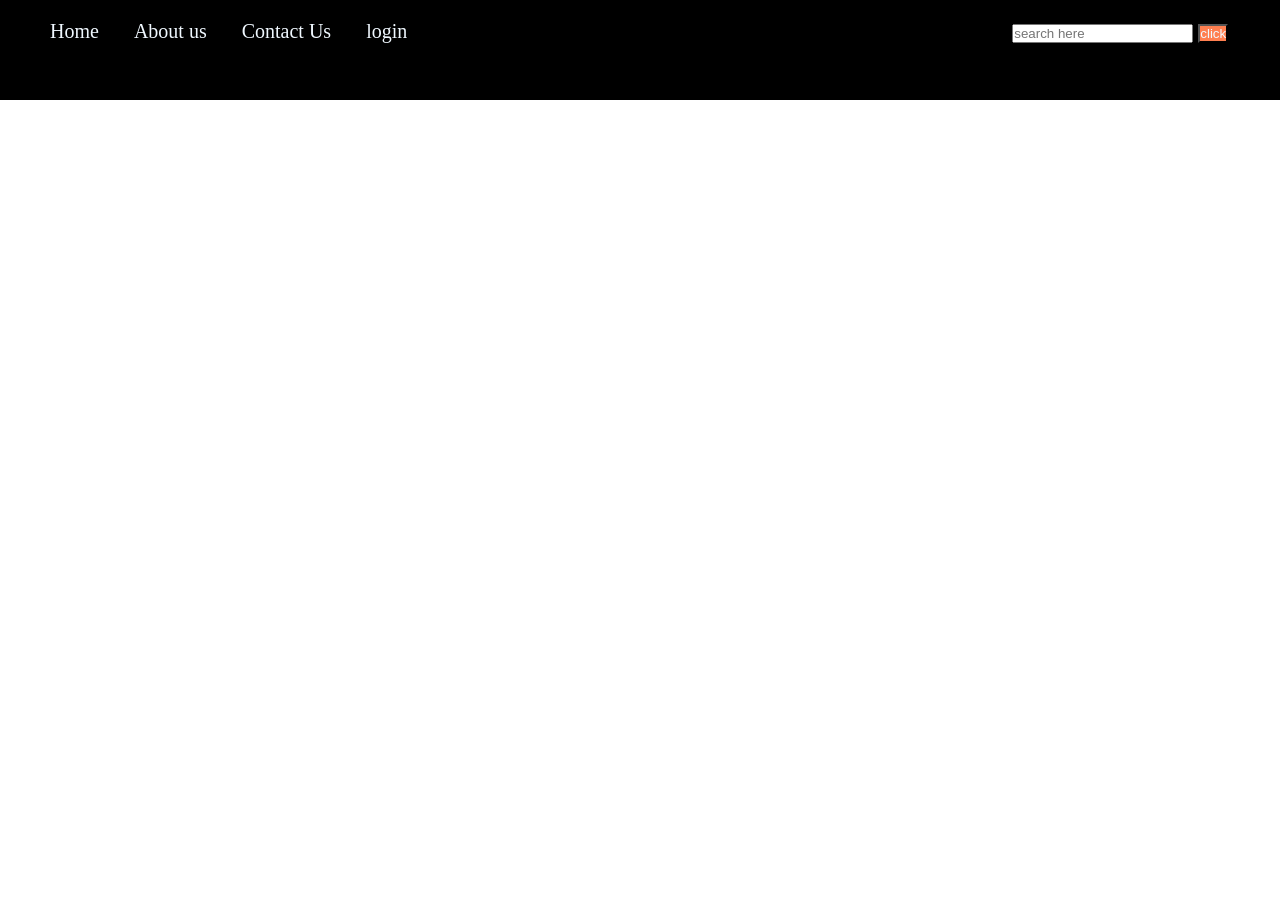
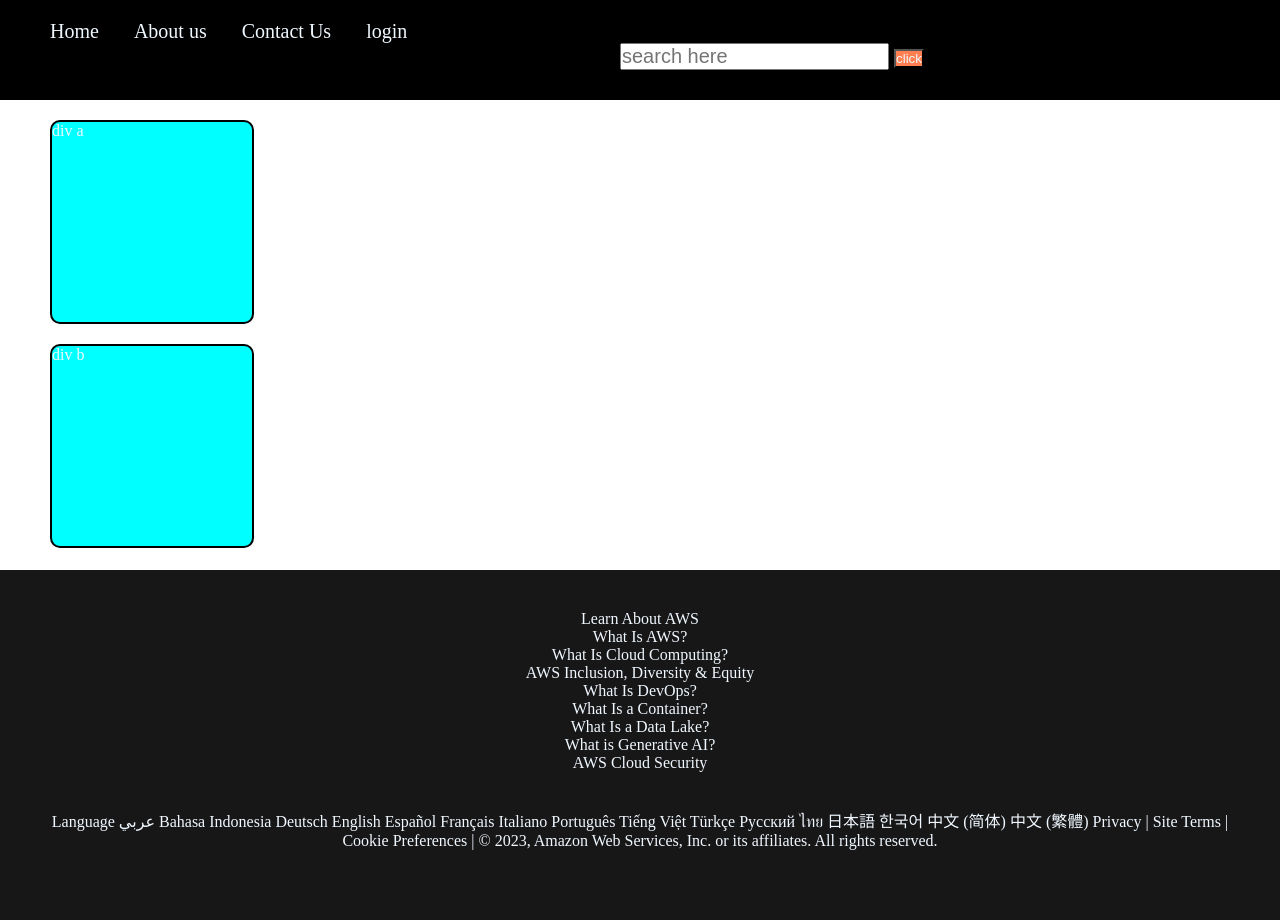
Before and after one commit to harshdamhase/CSS-master, a plain HTML site: page display/nav.html in a window 1280 px wide. Before the commit the page ends 800 px from the top, so only its background shows below. Drawn offline with Linux system fonts and the light colour scheme.

Commit message:
footer created

```diff
--- a/display/nav.html
+++ b/display/nav.html
@@ -16,11 +16,45 @@
             <a href="#contact us">Contact Us</a>
             <a href="#login">login</a>
 
-            <input type="text" placeholder="search here" class="search"/>
+            <input type="text" placeholder="search here" class="search" />
             <button class="btn">click</button>
         </nav>
+    </div>
+<div class="content">
+    <div class="box">
+        div a
+    </div>
 
+    <div class="box">
+        div b
     </div>
+
+</div>
+
+
+
+
+
+    <footer class="ftr">
+        <p class="ftr-heading">Learn About AWS<br />
+            What Is AWS?<br />
+            What Is Cloud Computing?<br />
+            AWS Inclusion, Diversity & Equity<br />
+            What Is DevOps?<br />
+            What Is a Container?<br />
+            What Is a Data Lake?<br />
+            What is Generative AI?<br />
+            AWS Cloud Security<br /><br /><br />
+
+            Language عربي Bahasa Indonesia Deutsch English Español Français Italiano Português Tiếng Việt Türkçe Ρусский
+            ไทย 日本語 한국어 中文 (简体) 中文 (繁體)
+
+            Privacy | Site Terms | Cookie Preferences | © 2023, Amazon Web Services, Inc. or its affiliates. All rights
+            reserved.
+    </footer>
+
+
+
 </body>
 
 </html>
--- a/display/style.css
+++ b/display/style.css
@@ -18,4 +18,31 @@ a{
 }
 .search{
     margin-left: 600px;
+    font-size: 20px;
 }
+
+.ftr{
+    background-color: rgb(24, 23, 24);
+    margin-top: 100px;
+    height: 350px;
+}
+
+.box{
+    background-color: aqua;
+    border: 2px solid black;
+    border-radius: 10px;
+    height: 200px;
+    width: 200px;
+    /* display: inline-block; */
+    margin-left: 50px;
+    margin-top: 20px;
+}
+.ftr-heading{
+    padding: 40px;
+    text-align: center;
+    display: inline-block;
+}
+.content{
+    /* background-color: antiquewhite; */
+    height: 350px;
+}
```
